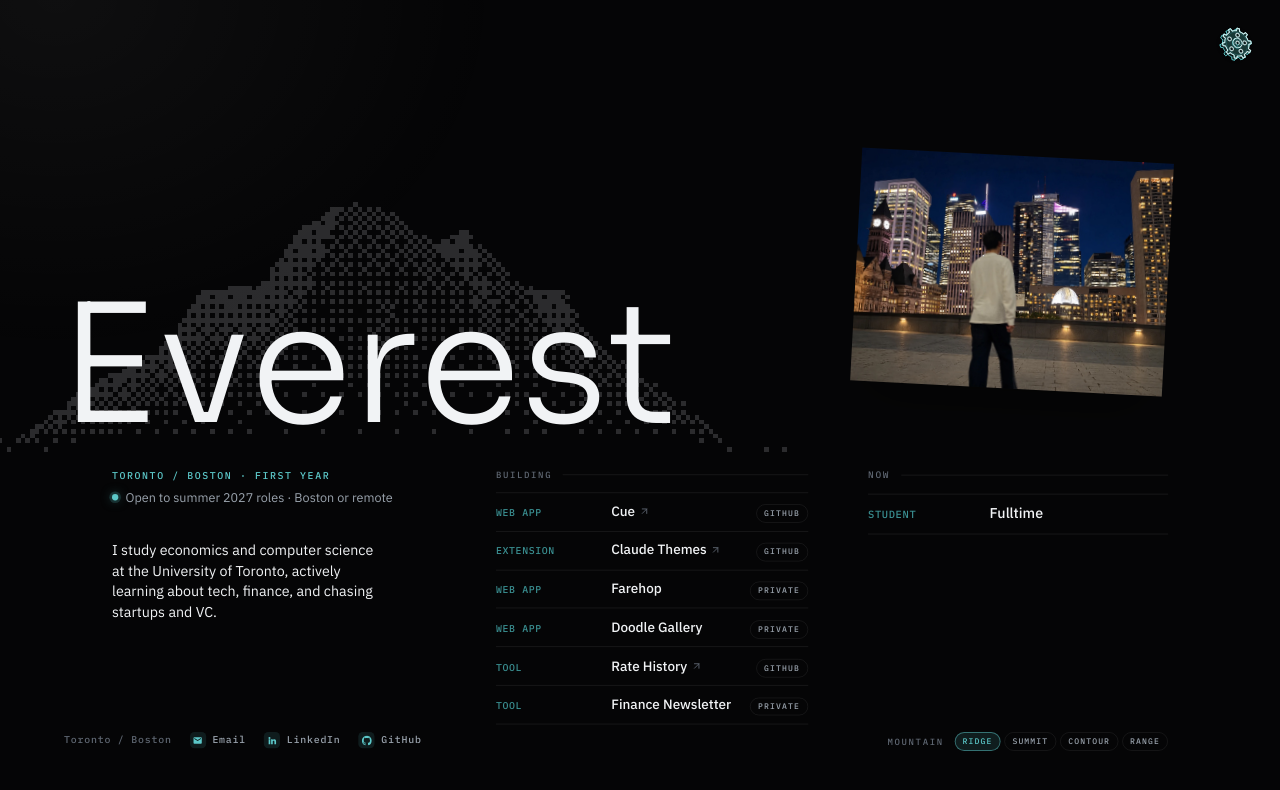
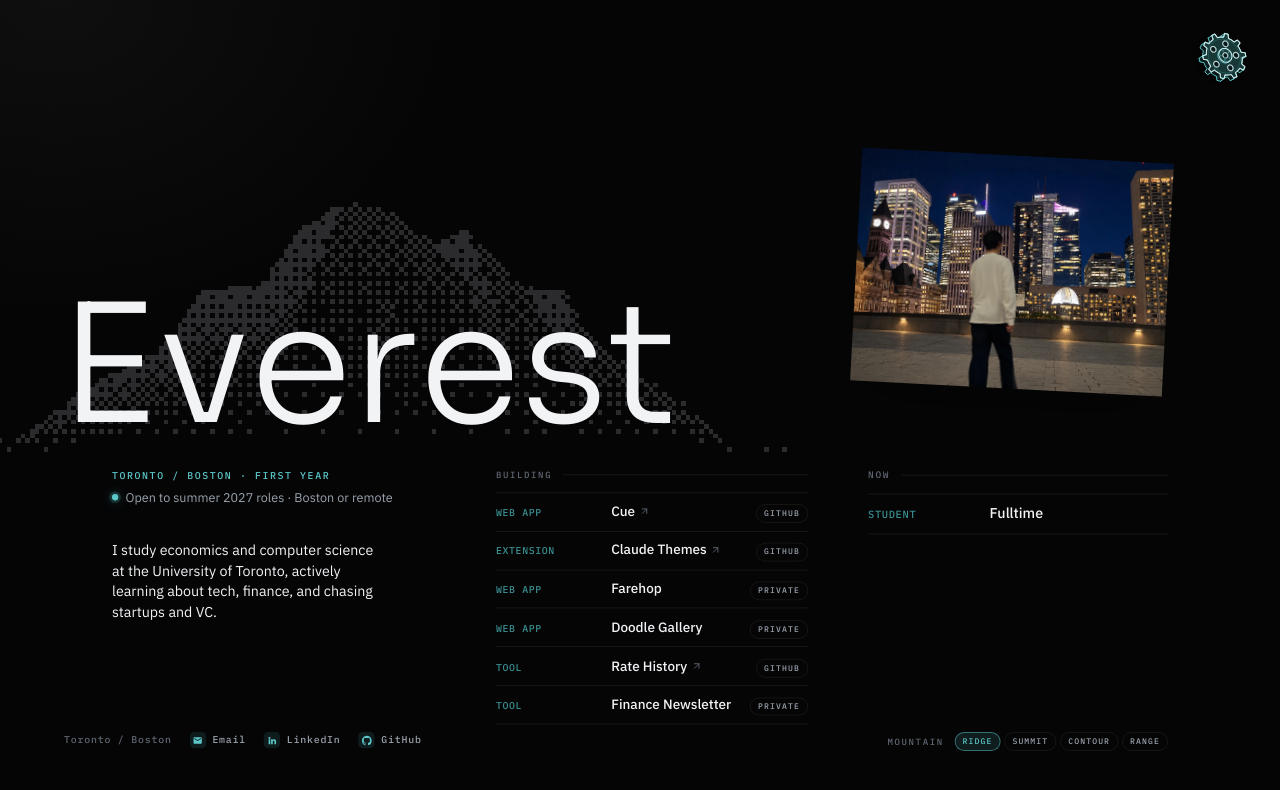
Before and after one commit to evexrest/ProfileV1JS, a React (Vite) app: page / in a window 1280 px wide. Shown: the top 790 px of the page. Built offline with nearby package versions, Linux system fonts and the light colour scheme.

Commit message:
Make the gear button 1.5 times larger

```diff
--- a/src/index.css
+++ b/src/index.css
@@ -286,8 +286,8 @@ html.locked, html.locked body { height: 100%; overflow: hidden; }
   top: 18px;
   right: 18px;
   z-index: 20;
-  width: 52px;
-  height: 52px;
+  width: 78px;
+  height: 78px;
   padding: 0;
   border: 0;
   background: none;
```
